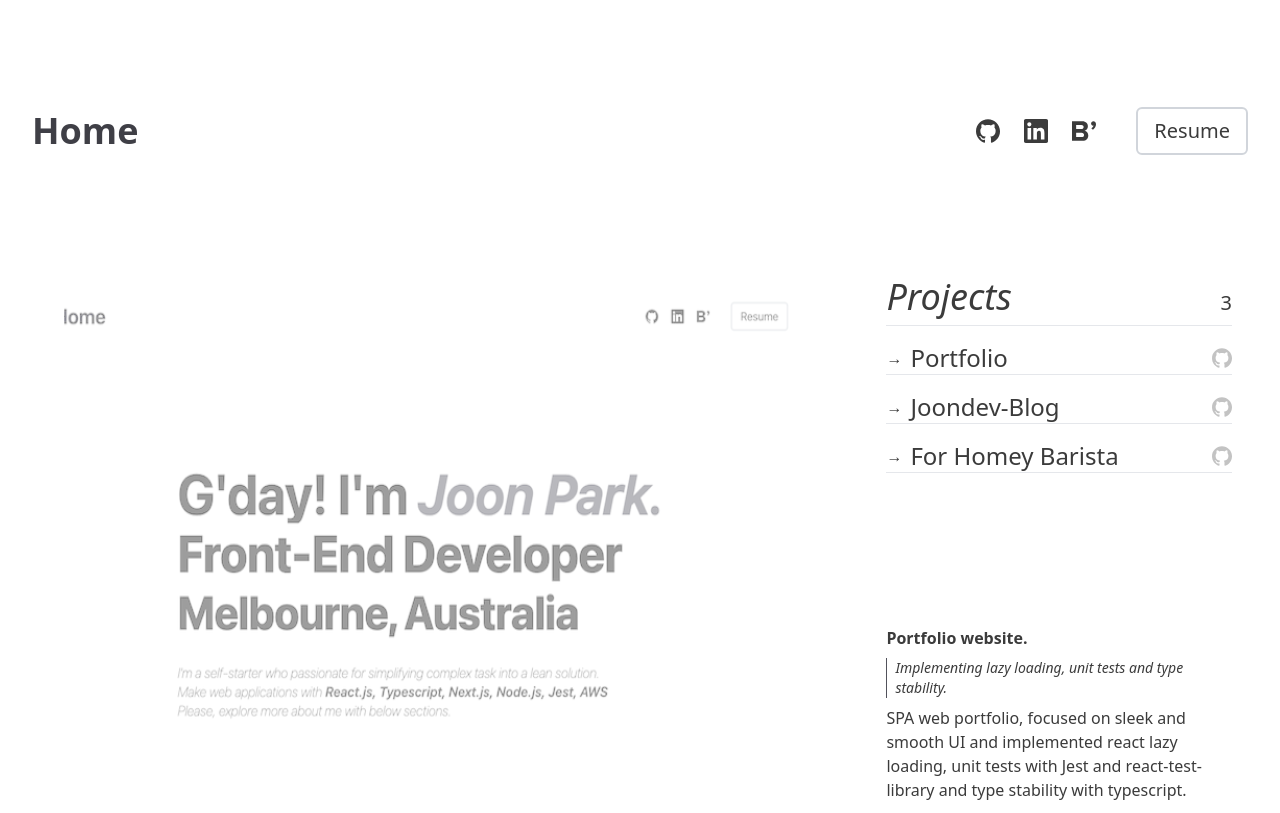
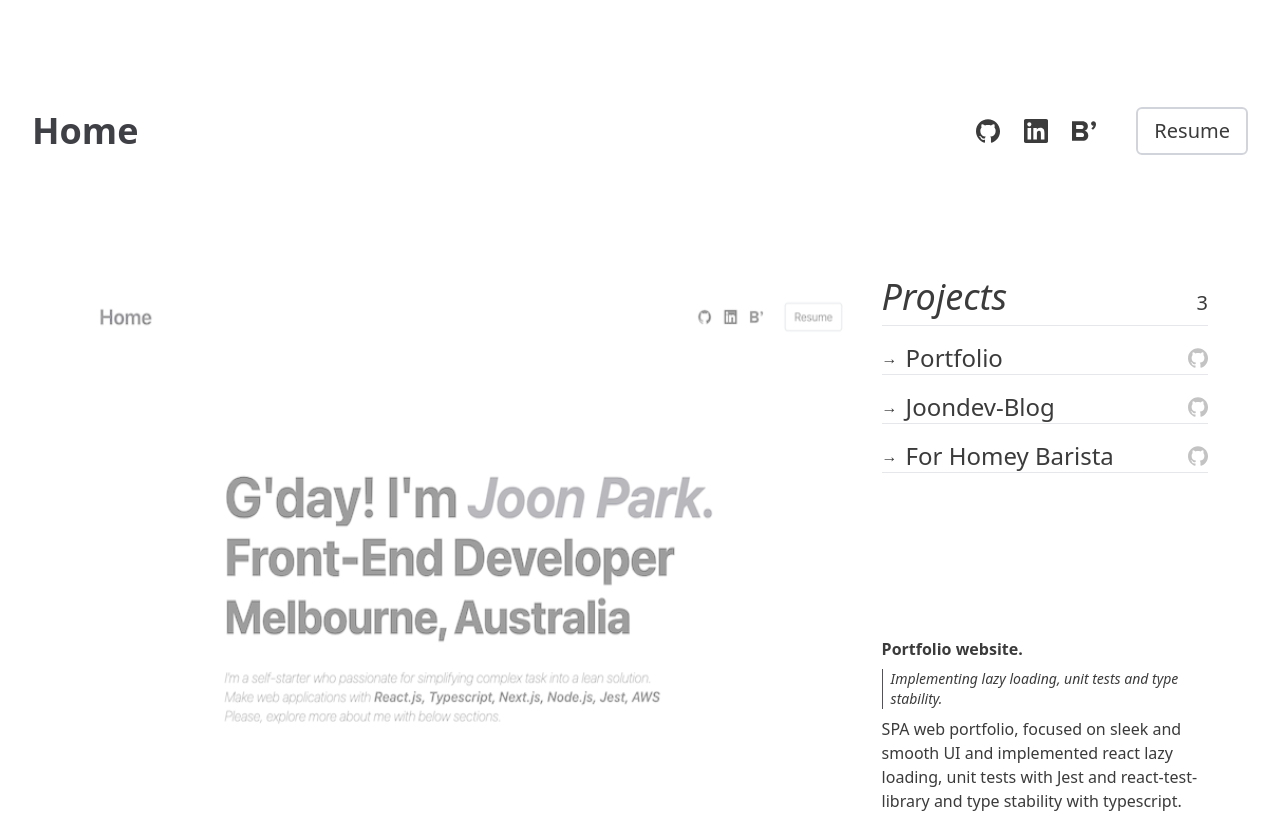
Before and after one commit to clasod2736/portfolio, a React (Vite) app: page /projects in a window 1280 px wide. Shown: the top 813 px of the page. Built offline with nearby package versions, Linux system fonts and the light colour scheme; what tailwindcss-animation-delay would draw is missing.

Commit message:
project page gap problem fixed

```diff
--- a/src/Pages/projects/index.tsx
+++ b/src/Pages/projects/index.tsx
@@ -6,7 +6,7 @@ import ProjectsBrief from "../../components/projects/ProjectsBrief";
 
 export default function Projects() {
   return (
-    <section className="min-[320px]:flex min-[320px]:flex-col md:grid md:justify-items-center md:grid-cols-[32%_65%] lg:grid-cols-[70%_30%] grid-rows-[65%_30%] lg:grid-rows-[45%_55%] justify-start md:justify-between items-center w-[95%] lg:w-[90%] h-[90%] md:h-[70%] lg:h-[60%] gap-4">
+    <section className="flex flex-col md:grid md:justify-items-center md:grid-cols-[32%_65%] lg:grid-cols-[70%_30%] grid-rows-[65%_30%] lg:grid-rows-[45%_55%] justify-start md:justify-between items-center w-[95%] lg:w-[85%] h-[90%] md:h-[70%] lg:h-[60%] gap-6">
       <ProjectProvider>
         <ProjectsImg />
         <ProjectsList />
--- a/src/components/projects/ProjectsImg.tsx
+++ b/src/components/projects/ProjectsImg.tsx
@@ -31,7 +31,7 @@ export default function ProjectsImg() {
       <img
         src={imgSrc}
         alt="projectImg"
-        className={`hidden lg:flex h-full w-[90%] object-cover ${
+        className={`hidden lg:flex h-full w-gull object-cover ${
           fadeIn ? "animate-imgIn" : "animate-imgOut"
         }`}
       />
```
